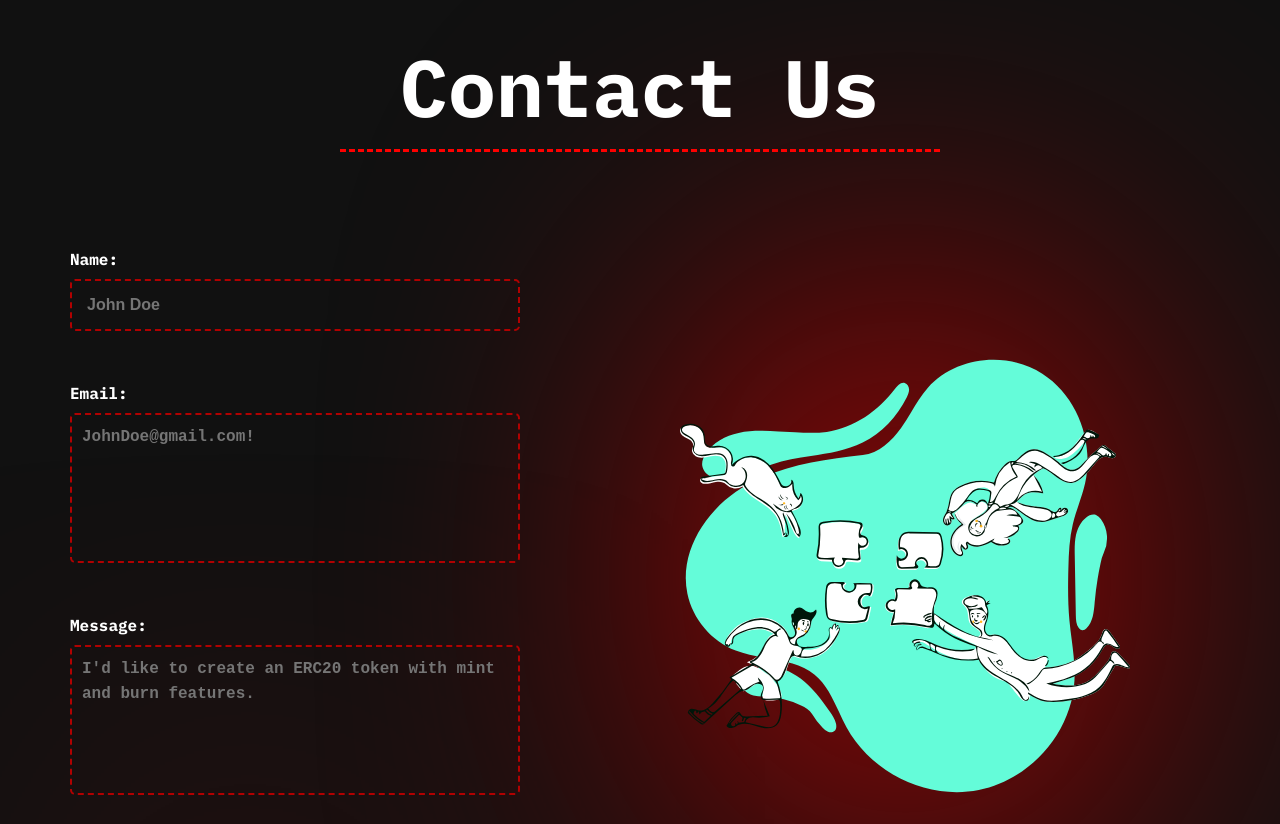
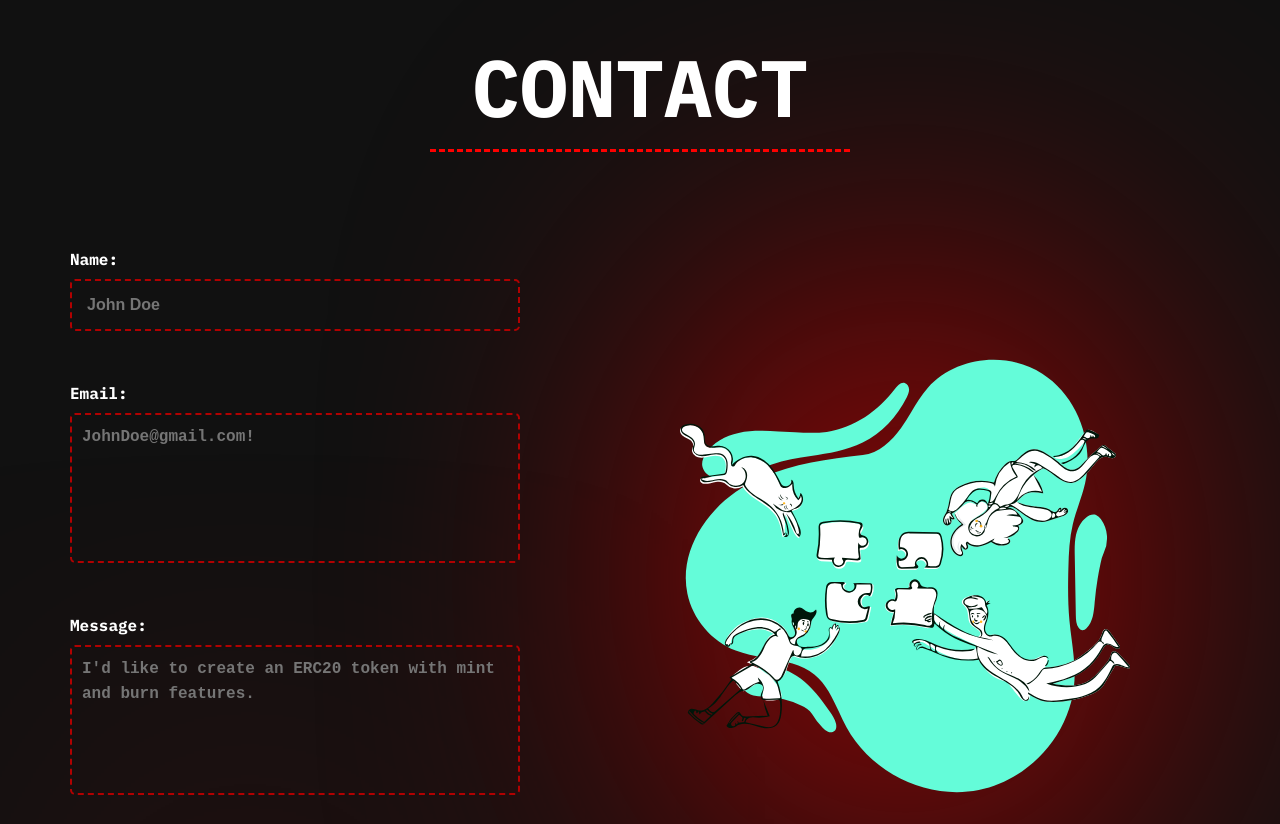
Before and after one commit to 0xAfroSec/0xAfroSec.github.io, a website: page index.html in a window 1280 px wide. Shown: the part 1962-2786 px from the top of the page. Drawn offline with Linux system fonts and the light colour scheme; a script that the page names is missing.

Commit message:
Update index.html

```diff
--- a/index.html
+++ b/index.html
@@ -148,7 +148,7 @@
 
       <!-- Contact -->
       <section id="contact" class="section container">
-        <h2 class="section__title">Contact Us</h2>
+        <h2 class="section__title">CONTACT</h2>
         <div class="contact">
           <form class="contact__form">
             <div class="contact__field-wrapper">
```
